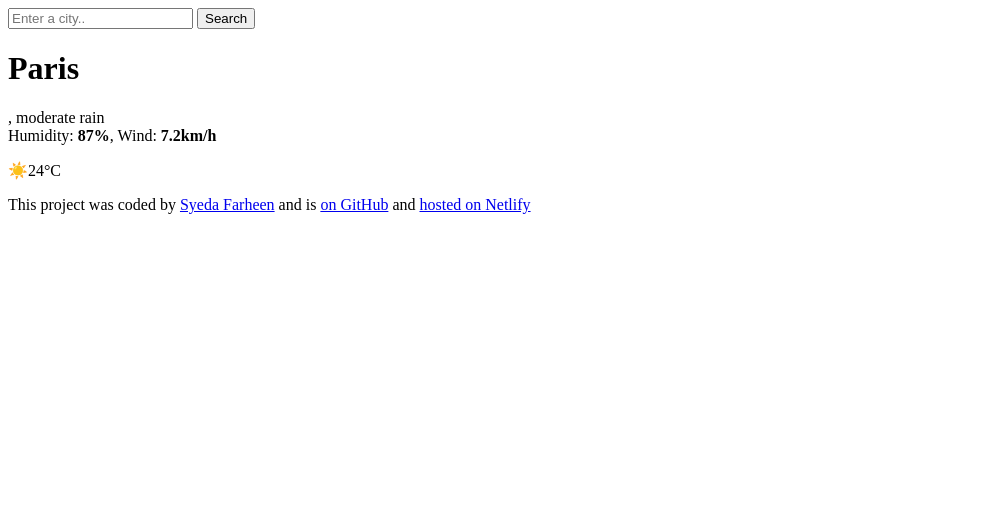
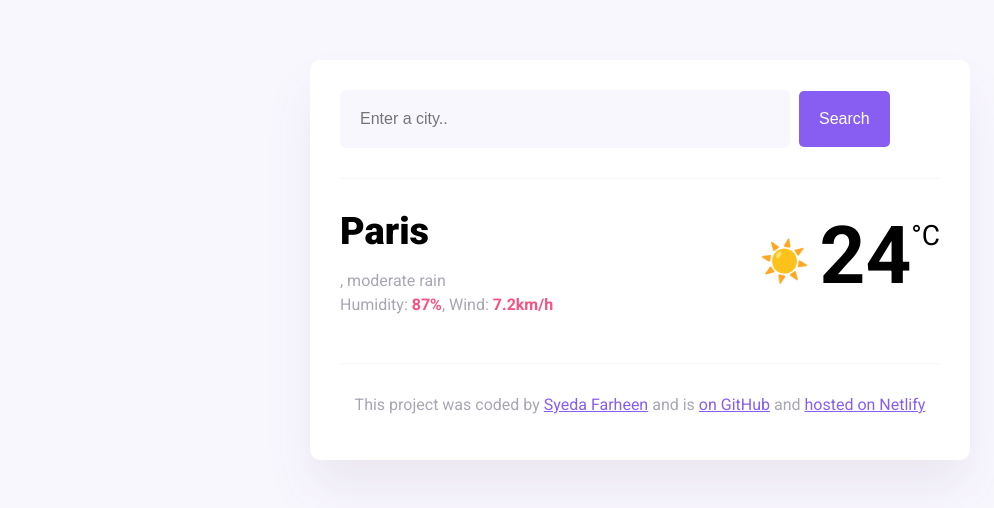
Before and after one commit to SyedaFarheen1/Weather_App, a plain HTML site: page index.html in a window 1280 px wide. Shown: the whole page, without its empty margins (0-994 px from the left). Drawn offline with nearby package versions, Linux system fonts and the light colour scheme.

Commit message:
Added a StyleSheet [CSS file]

```diff
--- a/index.html
+++ b/index.html
@@ -10,6 +10,7 @@
       rel="stylesheet"
     />
     <script src="https://cdn.jsdelivr.net/npm/axios@1.1.2/dist/axios.min.js"></script>
+    <link rel="stylesheet" href="src/styles.css" />
     <title>My weather application</title>
   </head>
   <body>
--- /dev/null
+++ b/src/styles.css
@@ -0,0 +1,98 @@
+body {
+  background: #f9f7fe;
+  font-family: "Roboto", sans-serif;
+}
+
+a {
+  color: #885df1;
+}
+
+.weather-app {
+  background: white;
+  max-width: 600px;
+  margin: 60px auto;
+  padding: 30px;
+  border-radius: 10px;
+  box-shadow: 0 30px 50px rgba(65, 50, 100, 0.08);
+}
+
+header {
+  border-bottom: 1px solid #f9f7fe;
+  padding-bottom: 30px;
+}
+
+.search-input {
+  background-color: #f9f7fe;
+  border: none;
+  color: rgba(39, 33, 66, 0.4);
+  font-size: 16px;
+  padding: 20px;
+  width: 75%;
+  border-radius: 6px;
+}
+
+.search-button {
+  margin-left: 5px;
+  font-size: 16px;
+  background-color: #885df1;
+  color: white;
+  border: none;
+  padding: 20px;
+  line-height: 1;
+  border-radius: 5px;
+}
+
+main {
+  padding: 30px 0;
+}
+
+.current-temperature {
+  font-size: 48px;
+}
+
+.current-weather {
+  display: flex;
+  justify-content: space-between;
+}
+
+.current-city {
+  font-size: 38px;
+  font-weight: 900;
+  margin: 0;
+}
+.current-details {
+  color: rgba(39, 33, 66, 0.4);
+  font-size: 16px;
+  font-weight: 400;
+  line-height: 24px;
+}
+
+.current-details strong {
+  color: #f65282;
+}
+
+.current-temperature-icon {
+  position: relative;
+  top: -8px;
+  font-size: 40px;
+  margin-right: 10px;
+}
+
+.current-temperature-value {
+  font-size: 80px;
+  font-weight: bold;
+}
+
+.current-temperature-unit {
+  font-size: 28px;
+  position: relative;
+  top: -38px;
+}
+
+footer {
+  border-top: 1px solid #f9f7fe;
+  text-align: center;
+  padding-top: 15px;
+
+  color: rgba(39, 33, 66, 0.4);
+}
```
